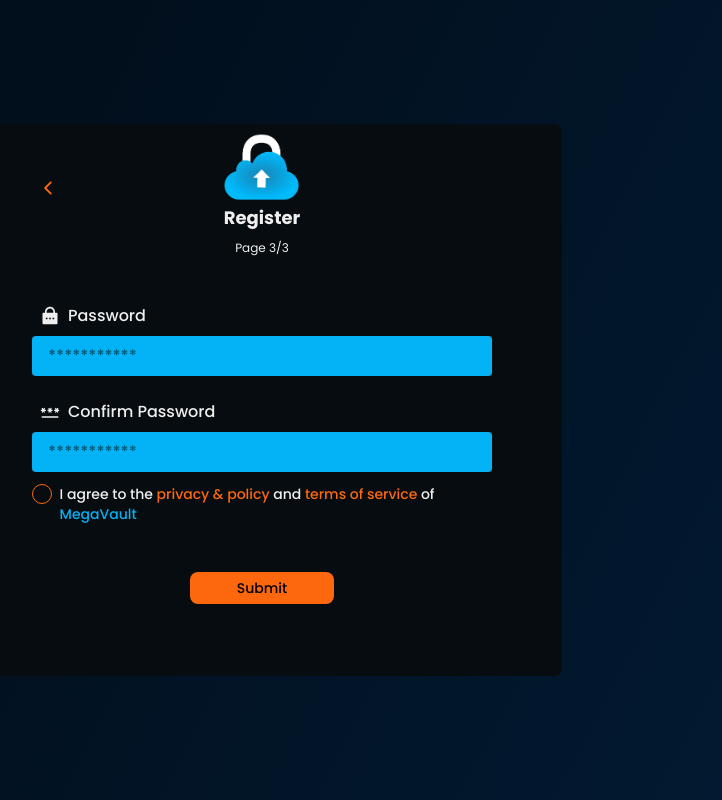
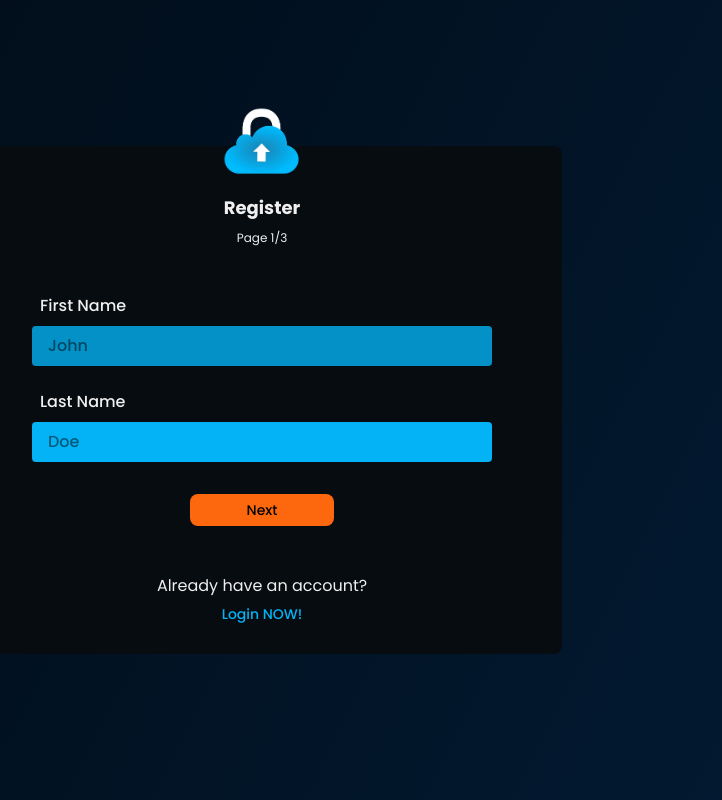
Before and after one commit to SaeedAlian/megavault, a React (Vite) app: page /register in a window 1280 px wide. Shown: the whole page, without its empty margins (378-1100 px from the left). Built offline with nearby package versions, Linux system fonts and the light colour scheme.

Commit message:
feat: add autoFocus for register and login inputs

```diff
--- a/src/pages/login.tsx
+++ b/src/pages/login.tsx
@@ -39,6 +39,7 @@ function Login() {
 
           <Input
             required
+            autoFocus
             label="Username (or email)"
             type="text"
             variant="contained-primary"
--- a/src/pages/register.tsx
+++ b/src/pages/register.tsx
@@ -22,7 +22,7 @@ type FormData = {
 const MAX_PAGE = 3;
 
 function Register() {
-  const [page, setPage] = useState<number>(3);
+  const [page, setPage] = useState<number>(1);
   const [formData, setFormData] = useState<FormData>({} as FormData);
 
   const onChangePage = (page: number) => {
@@ -97,6 +97,7 @@ function FirstPage({
 
       <Input
         required
+        autoFocus
         label="First Name"
         type="text"
         variant="contained-primary"
@@ -178,6 +179,7 @@ function SecondPage({
 
       <Input
         required
+        autoFocus
         label="Email"
         type="email"
         variant="contained-primary"
@@ -254,6 +256,7 @@ function ThirdPage({
 
       <Input
         required
+        autoFocus
         label="Password"
         type="password"
         variant="contained-primary"
```
